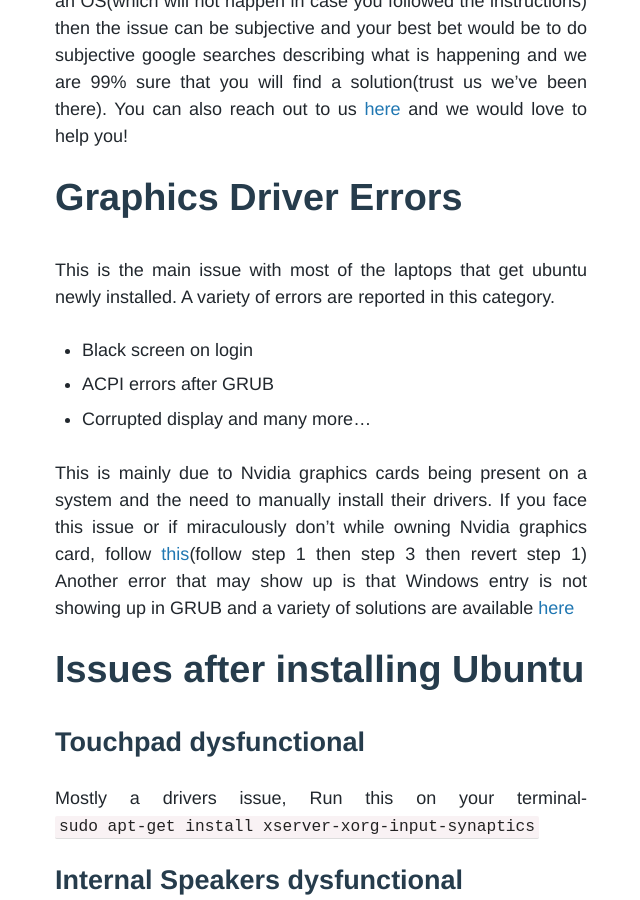
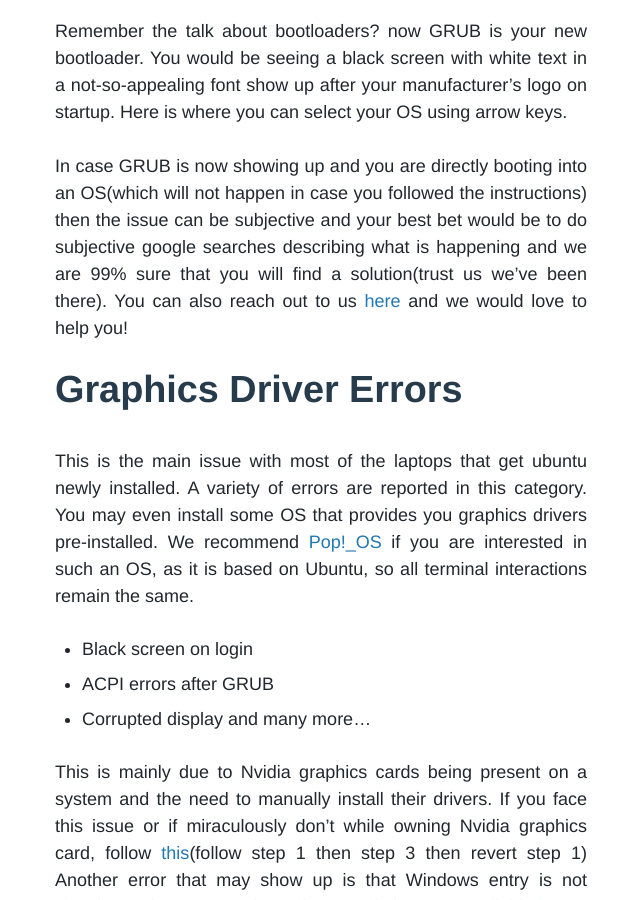
Before and after one commit to sdslabs/sdslabs.github.com, a Jekyll site: the page built from _posts/2019/2019-09-20-linux-party-experience.md, in a window 1280 px wide and 900 px high, scrolled down 5014 px. Shown: the whole window, without its empty margins (319-959 px from the left). Built offline with Jekyll 4.4.1, drawn with Linux system fonts in a browser that asks for light colours; some web fonts are replaced; comment, search, counter and statistics services are not loaded; some of the changed text lies outside the part shown.

Commit message:
add guide-usage linux-party-experience

```diff
--- a/_posts/2019/2019-09-20-linux-party-experience.md
+++ b/_posts/2019/2019-09-20-linux-party-experience.md
@@ -16,6 +16,10 @@ For a brief context, SDSLabs conducts an event called "Linux Party" in which our
 Linux is a whole new world for someone new to it; beginners(and even veterans!) find many intricacies/difficulties which start appearing right from the installation process. After installing linux on a lot of systems and experimenting a lot with ours we thought that it would be a great idea to post all our learnings that may assist someone trying to do it themselves person.
 
 This writing will be mostly a collection of guides distributed across the internet and our experiences that we felt needed to be interwoven to make the user's experience much easier, thus being a.to understand the causes or particulars of any specific part you would need to do some extra research but fret not as Google will always be you best companion. Also, our guide will be specific to Ubuntu but would work for almost any Debian based distro.
+
+## How to use this guide?
+
+First, give this a light reading. You wouldn't want to be distracted by theory, mid-flight the installation process. After tskimming through, you should be able to figure out parts that are relevant to you and follow them while installing.
 
 # Dual Boot vs VM
 
@@ -110,7 +114,7 @@ In case GRUB is now showing up and you are directly booting into an OS(which wil
 
 # Graphics Driver Errors
 
-This is the main issue with most of the laptops that get ubuntu newly installed. A variety of errors are reported in this category.
+This is the main issue with most of the laptops that get ubuntu newly installed. A variety of errors are reported in this category. You may even install some OS that provides you graphics drivers pre-installed. We recommend [Pop!_OS](https://system76.com/pop) if you are interested in such an OS, as it is based on Ubuntu, so all terminal interactions remain the same.
 
 * Black screen on login
 * ACPI errors after GRUB
```
